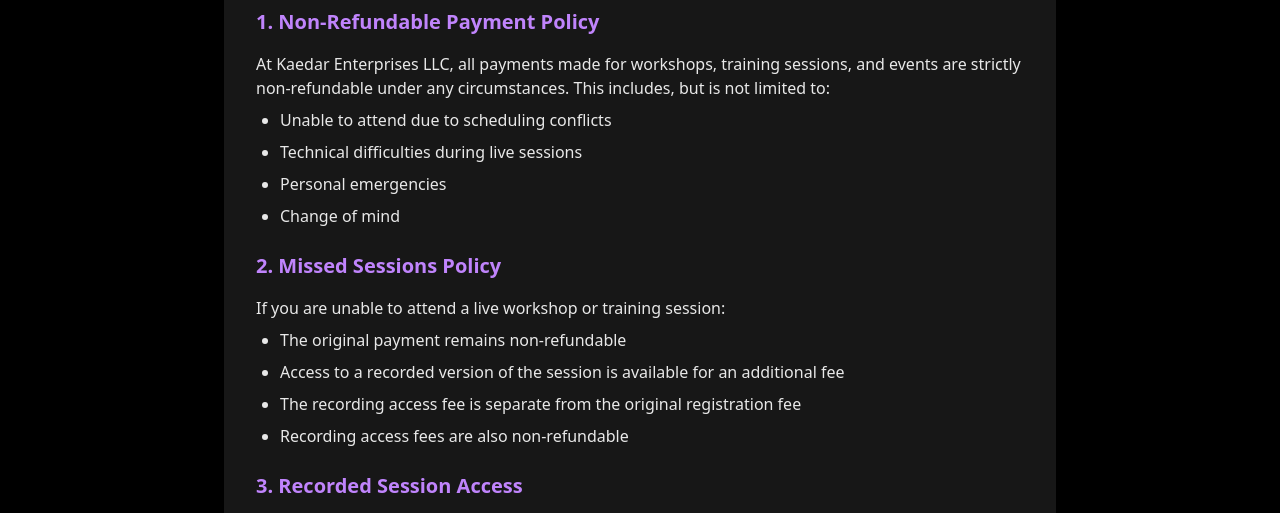
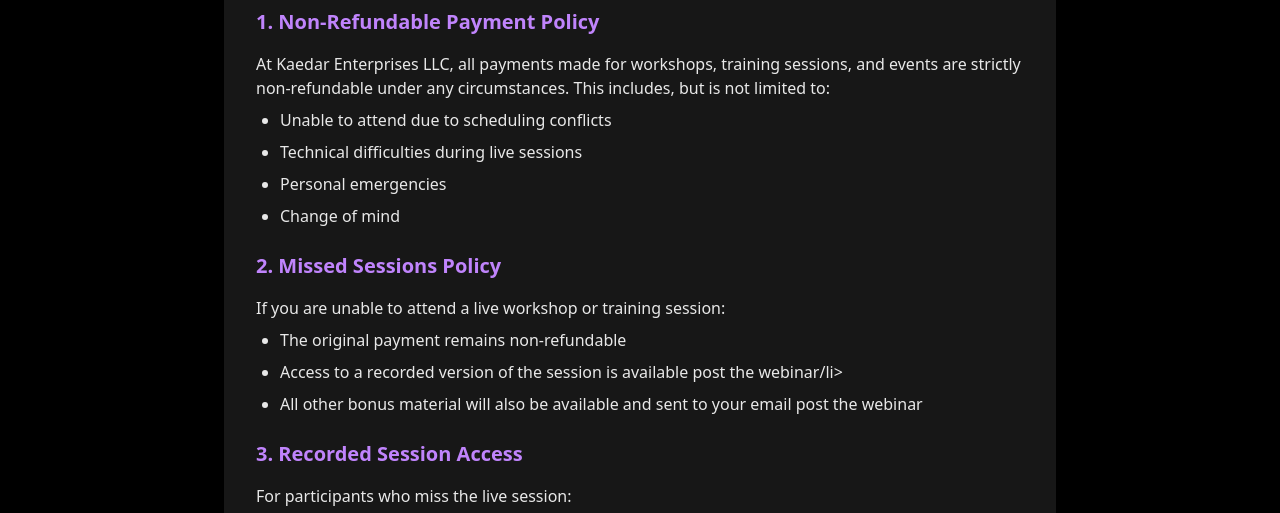
Before and after one commit to rohangawankar/kemetaphysics, a website: page refund.html in a window 1280 px wide. Shown: the part 220-733 px from the top of the page. Drawn offline with nearby package versions, Linux system fonts and the light colour scheme.

Commit message:
modify the site

```diff
--- a/refund.html
+++ b/refund.html
@@ -57,9 +57,9 @@
                         <p>If you are unable to attend a live workshop or training session:</p>
                         <ul class="list-disc pl-6 mt-2 space-y-2">
                             <li>The original payment remains non-refundable</li>
-                            <li>Access to a recorded version of the session is available for an additional fee</li>
-                            <li>The recording access fee is separate from the original registration fee</li>
-                            <li>Recording access fees are also non-refundable</li>
+                            <li>Access to a recorded version of the session is available post the webinar/li>
+                            <li>All other bonus material will also be available and sent to your email post the webinar</li>
+                            <!-- <li>Recording access fees are also non-refundable</li> -->
                         </ul>
                     </section>
 
```
